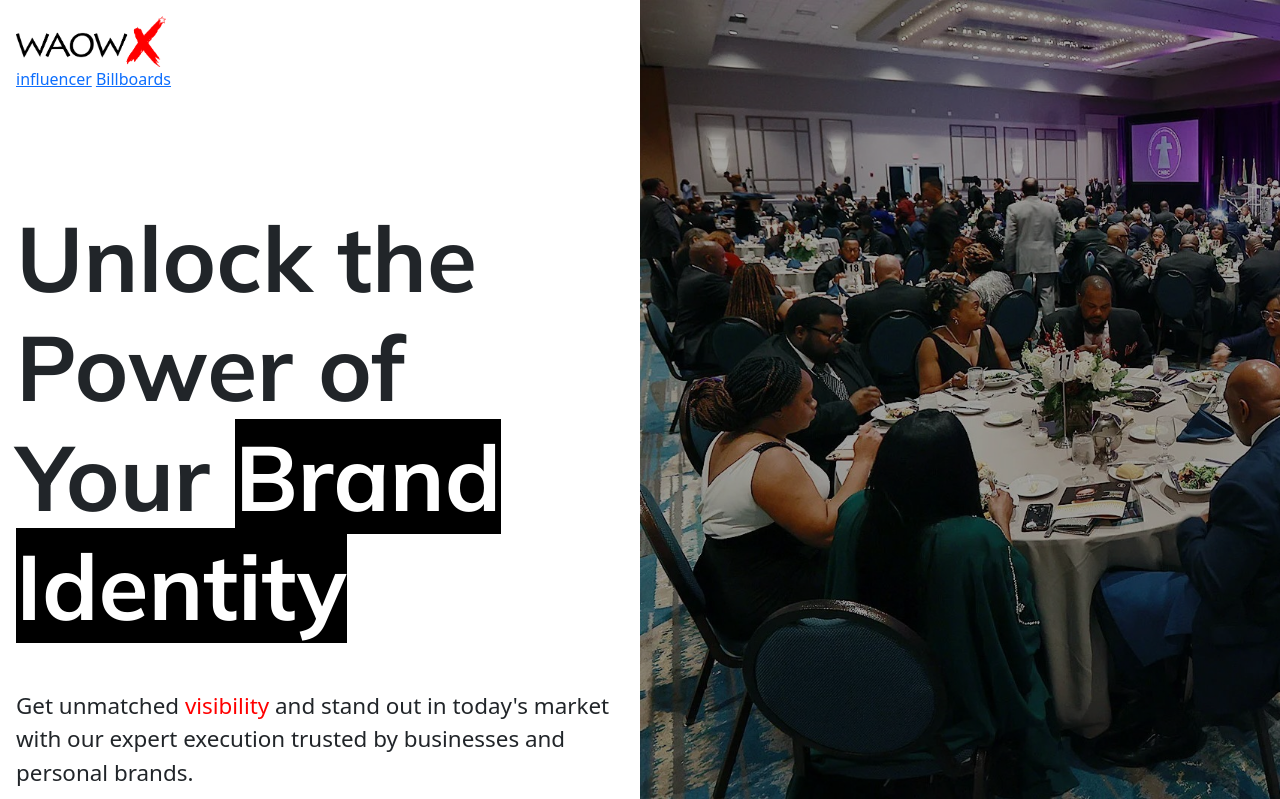
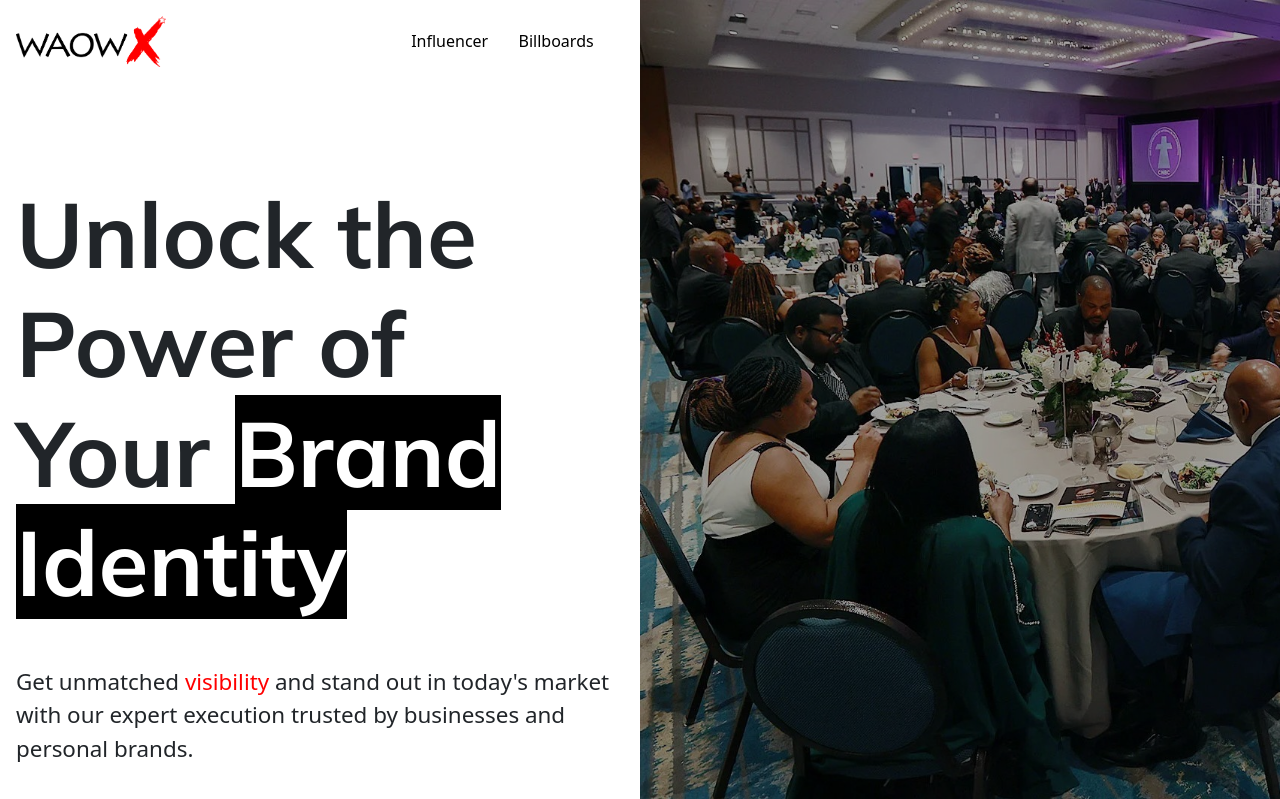
Before and after one commit to Chukason29/woawx_PR, a PHP site: page / in a window 1280 px wide. Shown: the top 799 px of the page. Run offline with PHP 8.4, Linux system fonts and the light colour scheme; some libraries are stand-ins or nearby versions.

Commit message:
complete menu

```diff
--- a/css/styles.css
+++ b/css/styles.css
@@ -46,6 +46,23 @@
     max-width: 90%;
     font-size: 5.7rem;
     font-family: "Mulish", sans-serif;
+}
+#main-banner-menu{
+    display: flex;
+    align-items: center;
+    justify-content: space-between;
+}
+#menu{
+    display: flex;
+    justify-content: space-evenly;
+    width: 40%;
+}
+#menu a{
+    color: black;
+    text-decoration: none;
+}
+#menu a:hover{
+    color: red
 }
 #main-banner-left-writ{
     margin-block-start: 7rem;
--- a/index.html
+++ b/index.html
@@ -17,7 +17,7 @@
             <div id="main-banner-menu">
                 <a href="http://waowx.com"><img src="img/waowx-black-logo.png" alt=""></a>
                 <div id="menu">
-                    <a href="">influencer</a>
+                    <a href="">Influencer</a>
                     <a href="http://">Billboards</a>
                 </div>
             </div>
```
